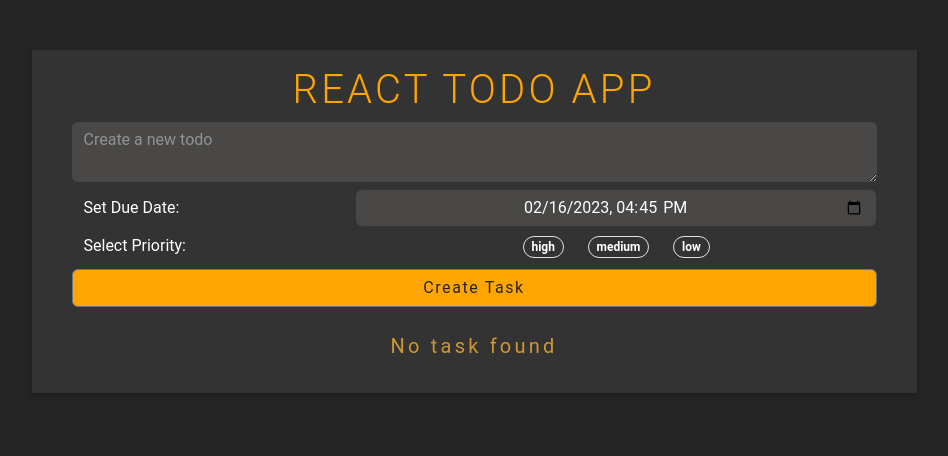
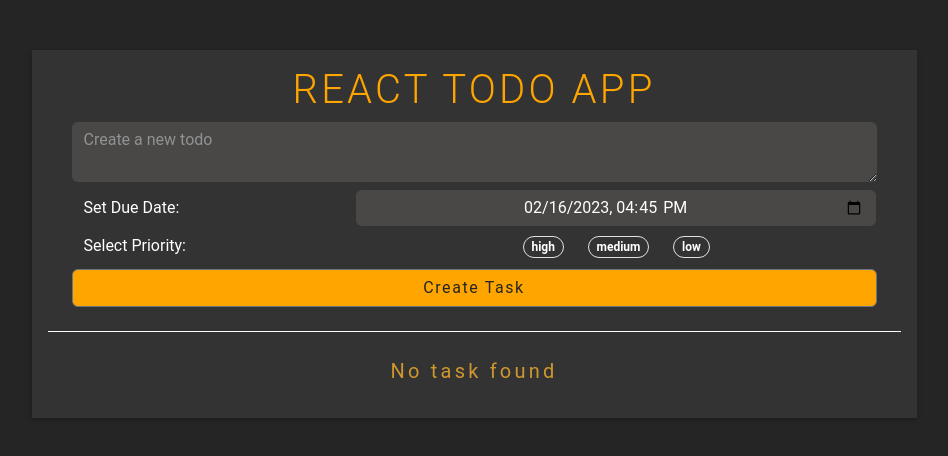
Before and after one commit to sc-pak/react-takehome-challenge, a React (Create React App) app: page / in a window 1280 px wide. Shown: the top 456 px of the page, without its empty margins (166-1114 px from the left). Built offline with nearby package versions, Linux system fonts and the light colour scheme.

Commit message:
Fix showing 'none' priority tag in todo card

```diff
--- a/src/Todo.js
+++ b/src/Todo.js
@@ -67,7 +67,11 @@ function Todo({
 
               <div className="tags row text-start">
                 <div key={index} className={"text-start col-auto"}>
-                  <PriorityTag text={todo.priority} />
+                  {todo.priority !== "none" ? (
+                    <PriorityTag text={todo.priority} />
+                  ) : (
+                    ""
+                  )}
                 </div>
               </div>
             </div>
--- a/src/TodoForm.js
+++ b/src/TodoForm.js
@@ -15,7 +15,7 @@ const TodoForm = ({
   priority,
 }) => {
   return (
-    <div className="container mb-4">
+    <div className="container mb-4 border-bottom border-white">
       <div className="textInput-group container align-self-center mb-2">
         <textarea
           className={"form-control"}
@@ -79,7 +79,7 @@ const TodoForm = ({
         </div>
       </div>
 
-      <div className="createTaskButton-group container justify-content-center">
+      <div className="createTaskButton-group container justify-content-center mb-4">
         <button
           className="col-12 add-button btn btn-outline-secondary"
           onClick={addTodo}
```
